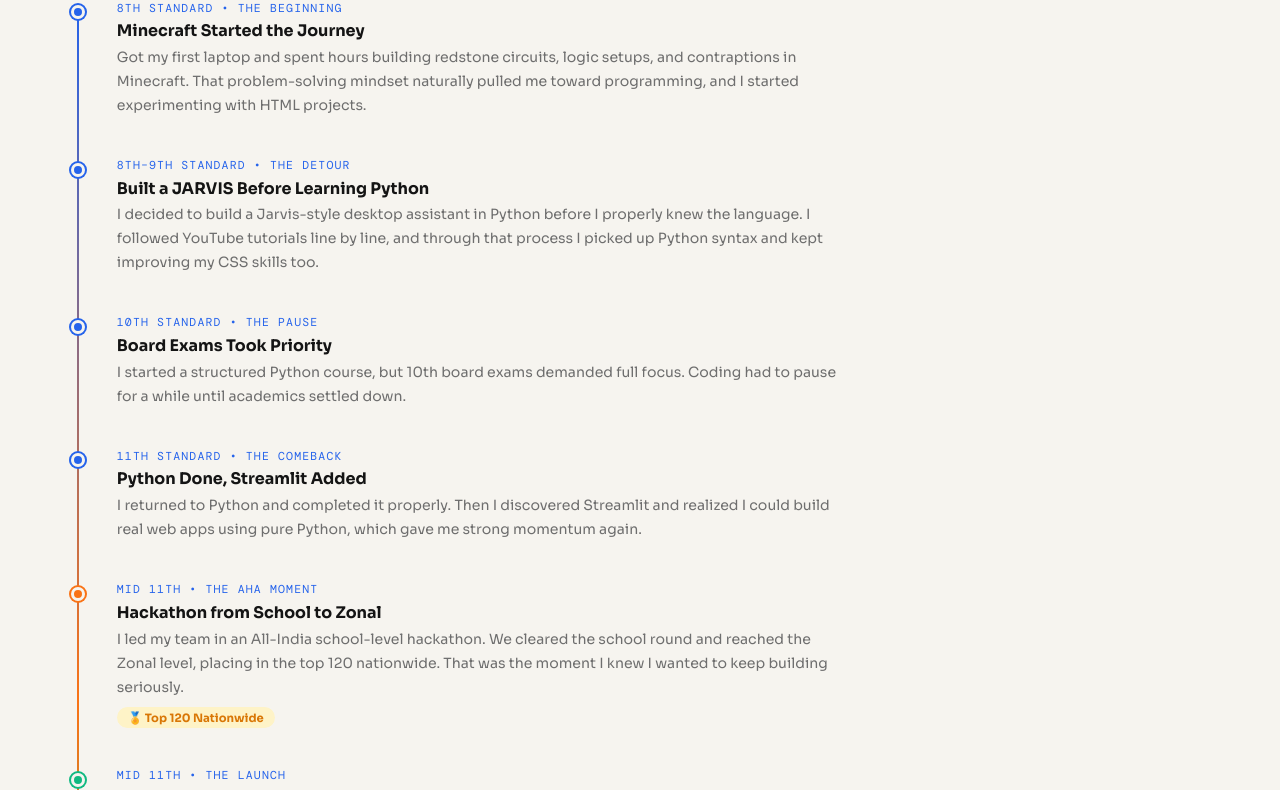
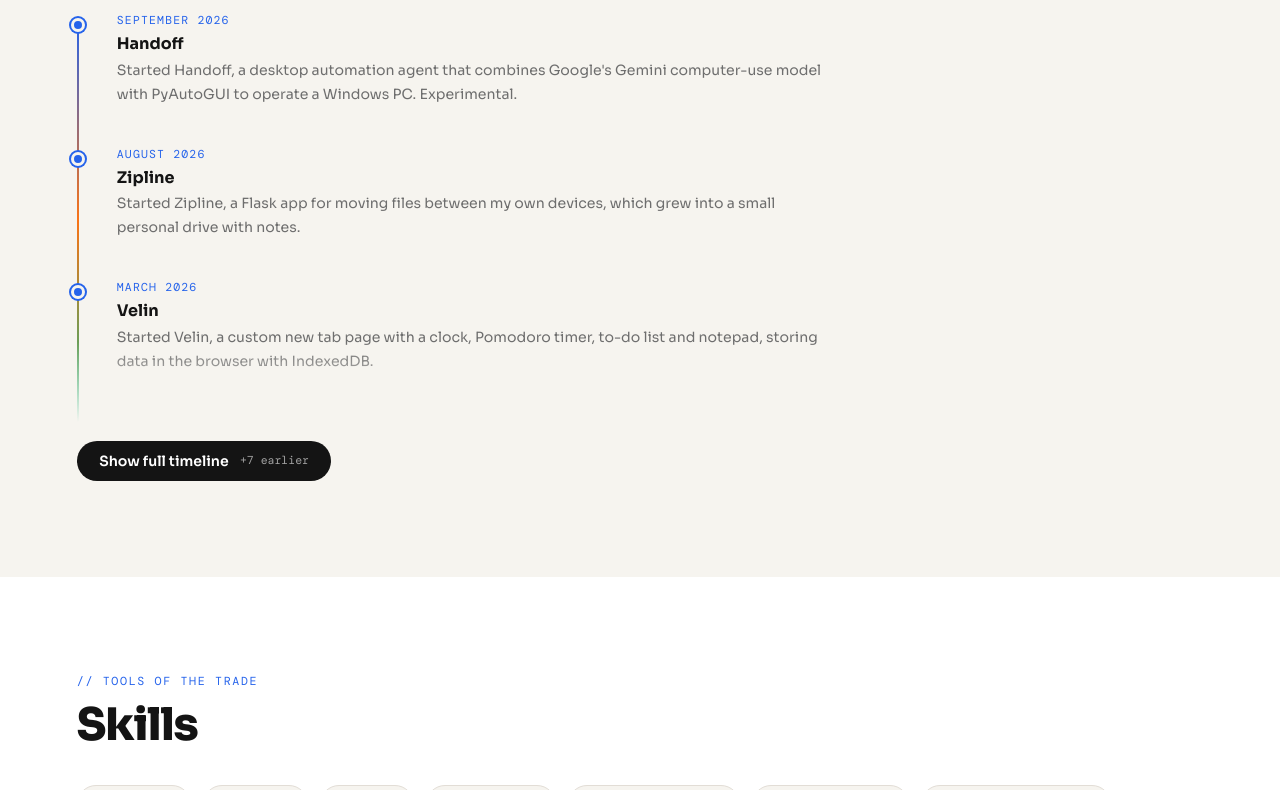
Before and after one commit to Tahsin2155/tahsin2155.github.io, a plain HTML site: page about.html in a window 1280 px wide. Shown: the part 1316-2106 px from the top of the page. Drawn offline with nearby package versions, Linux system fonts and the light colour scheme; a web font is replaced by a local one.

Commit message:
Timeline: newest first with fold, Class 10 year, case-study icons

```diff
--- a/about.html
+++ b/about.html
@@ -97,7 +97,7 @@
     <p class="education-school">PM SHRI KV 210 CoBRA CRPF Dalgaon, Assam</p>
     <ul class="education-list">
       <li>
-        <span class="education-when">Class 10</span>
+        <span class="education-when">Class 10 · 2024–25</span>
         <span class="education-what">Appeared for the 10th board examination from this school.</span>
       </li>
       <li>
@@ -113,12 +113,55 @@
     <p class="section-label">// how it started</p>
     <h2 class="section-title">My Coding Journey</h2>
   </div>
-  <div class="timeline">
+  <div class="timeline" id="timelineList" data-visible="3">
     <div class="tl-item reveal">
       <div class="tl-dot"></div>
-      <div class="tl-year">8TH STANDARD • THE BEGINNING</div>
-      <div class="tl-title">Minecraft Started the Journey</div>
-      <div class="tl-desc">Got my first laptop and spent hours building redstone circuits, logic setups, and contraptions in Minecraft. That problem-solving mindset naturally pulled me toward programming, and I started experimenting with HTML projects.</div>
+      <div class="tl-year">SEPTEMBER 2026</div>
+      <div class="tl-title">Handoff</div>
+      <div class="tl-desc">Started Handoff, a desktop automation agent that combines Google's Gemini computer-use model with PyAutoGUI to operate a Windows PC. Experimental.</div>
+    </div>
+    <div class="tl-item reveal">
+      <div class="tl-dot"></div>
+      <div class="tl-year">AUGUST 2026</div>
+      <div class="tl-title">Zipline</div>
+      <div class="tl-desc">Started Zipline, a Flask app for moving files between my own devices, which grew into a small personal drive with notes.</div>
+    </div>
+    <div class="tl-item reveal">
+      <div class="tl-dot"></div>
+      <div class="tl-year">MARCH 2026</div>
+      <div class="tl-title">Velin</div>
+      <div class="tl-desc">Started Velin, a custom new tab page with a clock, Pomodoro timer, to-do list and notepad, storing data in the browser with IndexedDB.</div>
+    </div>
+    <div class="tl-item reveal">
+      <div class="tl-dot"></div>
+      <div class="tl-year">MARCH 2026</div>
+      <div class="tl-title">MarkdStudio</div>
+      <div class="tl-desc">Started MarkdStudio, a browser-based Markdown editor. It has since been rebuilt with the markdown-it parser and a test suite.</div>
+    </div>
+    <div class="tl-item reveal" data-type="launch">
+      <div class="tl-dot"></div>
+      <div class="tl-year">JANUARY 2026 • THE LAUNCH</div>
+      <div class="tl-title">DayMark Goes Live</div>
+      <div class="tl-desc">Developed and deployed DayMark — a real, live productivity web app. My first proper full-stack project shipped to the world. Still running at daymark.streamlit.app.</div>
+    </div>
+    <div class="tl-item reveal" data-type="achievement">
+      <div class="tl-dot"></div>
+      <div class="tl-year">MID 11TH • THE AHA MOMENT</div>
+      <div class="tl-title">Hackathon from School to Zonal</div>
+      <div class="tl-desc">I led my team in an All-India school-level hackathon. We cleared the school round and reached the Zonal level, placing in the top 120 nationwide. That was the moment I knew I wanted to keep building seriously.</div>
+      <div class="tl-badge">🏅 Top 120 Nationwide</div>
+    </div>
+    <div class="tl-item reveal">
+      <div class="tl-dot"></div>
+      <div class="tl-year">11TH STANDARD • THE COMEBACK</div>
+      <div class="tl-title">Python Done, Streamlit Added</div>
+      <div class="tl-desc">I returned to Python and completed it properly. Then I discovered Streamlit and realized I could build real web apps using pure Python, which gave me strong momentum again.</div>
+    </div>
+    <div class="tl-item reveal">
+      <div class="tl-dot"></div>
+      <div class="tl-year">10TH STANDARD • THE PAUSE</div>
+      <div class="tl-title">Board Exams Took Priority</div>
+      <div class="tl-desc">I started a structured Python course, but 10th board exams demanded full focus. Coding had to pause for a while until academics settled down.</div>
     </div>
     <div class="tl-item reveal">
       <div class="tl-dot"></div>
@@ -128,54 +171,15 @@
     </div>
     <div class="tl-item reveal">
       <div class="tl-dot"></div>
-      <div class="tl-year">10TH STANDARD • THE PAUSE</div>
-      <div class="tl-title">Board Exams Took Priority</div>
-      <div class="tl-desc">I started a structured Python course, but 10th board exams demanded full focus. Coding had to pause for a while until academics settled down.</div>
-    </div>
-    <div class="tl-item reveal">
-      <div class="tl-dot"></div>
-      <div class="tl-year">11TH STANDARD • THE COMEBACK</div>
-      <div class="tl-title">Python Done, Streamlit Added</div>
-      <div class="tl-desc">I returned to Python and completed it properly. Then I discovered Streamlit and realized I could build real web apps using pure Python, which gave me strong momentum again.</div>
-    </div>
-    <div class="tl-item reveal" data-type="achievement">
-      <div class="tl-dot"></div>
-      <div class="tl-year">MID 11TH • THE AHA MOMENT</div>
-      <div class="tl-title">Hackathon from School to Zonal</div>
-      <div class="tl-desc">I led my team in an All-India school-level hackathon. We cleared the school round and reached the Zonal level, placing in the top 120 nationwide. That was the moment I knew I wanted to keep building seriously.</div>
-      <div class="tl-badge">🏅 Top 120 Nationwide</div>
-    </div>
-    <div class="tl-item reveal" data-type="launch">
-      <div class="tl-dot"></div>
-      <div class="tl-year">MID 11TH • THE LAUNCH</div>
-      <div class="tl-title">DayMark Goes Live</div>
-      <div class="tl-desc">Developed and deployed DayMark — a real, live productivity web app. My first proper full-stack project shipped to the world. Still running at daymark.streamlit.app.</div>
-    </div>
-    <div class="tl-item reveal">
-      <div class="tl-dot"></div>
-      <div class="tl-year">MARCH 2026 • MARKDSTUDIO</div>
-      <div class="tl-title">MarkdStudio Repo Created</div>
-      <div class="tl-desc">Started MarkdStudio, a browser-based Markdown editor. It has since been rebuilt with the markdown-it parser and a test suite.</div>
-    </div>
-    <div class="tl-item reveal">
-      <div class="tl-dot"></div>
-      <div class="tl-year">MARCH 2026 • VELIN</div>
-      <div class="tl-title">Velin Repo Created</div>
-      <div class="tl-desc">Started Velin, a custom new tab page with a clock, Pomodoro timer, to-do list and notepad, storing data in the browser with IndexedDB.</div>
-    </div>
-    <div class="tl-item reveal">
-      <div class="tl-dot"></div>
-      <div class="tl-year">AUGUST 2026 • ZIPLINE</div>
-      <div class="tl-title">Zipline Repo Created</div>
-      <div class="tl-desc">Started Zipline, a Flask app for moving files between my own devices, which grew into a small personal drive with notes.</div>
-    </div>
-    <div class="tl-item reveal">
-      <div class="tl-dot"></div>
-      <div class="tl-year">SEPTEMBER 2026 • HANDOFF</div>
-      <div class="tl-title">Handoff Repo Created</div>
-      <div class="tl-desc">Started Handoff, a desktop automation agent that combines Google's Gemini computer-use model with PyAutoGUI to operate a Windows PC. Experimental.</div>
+      <div class="tl-year">8TH STANDARD • THE BEGINNING</div>
+      <div class="tl-title">Minecraft Started the Journey</div>
+      <div class="tl-desc">Got my first laptop and spent hours building redstone circuits, logic setups, and contraptions in Minecraft. That problem-solving mindset naturally pulled me toward programming, and I started experimenting with HTML projects.</div>
     </div>
   </div>
+  <button class="timeline-toggle" id="timelineToggle" type="button" aria-expanded="false" aria-controls="timelineList" hidden>
+    <span class="timeline-toggle-label">Show full timeline</span>
+    <span class="timeline-toggle-count" id="timelineCount"></span>
+  </button>
 </section>
 
 <section id="skills">
--- a/assets/css/style.css
+++ b/assets/css/style.css
@@ -194,6 +194,13 @@ section { padding: 6rem 6%; }
 .page-title { font-size: clamp(2.2rem, 5.5vw, 4rem); font-weight: 800; letter-spacing: -0.04em; line-height: 1.05; }
 .page-lead { margin-top: 1.2rem; max-width: 620px; color: var(--muted); font-size: 1.05rem; font-weight: 300; line-height: 1.75; }
 
+/* CASE STUDY HEADING — project icon beside the title */
+.case-heading { display: flex; align-items: center; gap: 1.1rem; }
+.case-icon { flex-shrink: 0; display: flex; }
+.case-icon img { width: 56px; height: 56px; object-fit: contain; border-radius: 12px; display: block; }
+.case-icon .project-glyph { width: 56px; height: 56px; border-radius: 14px; }
+.case-icon .project-glyph svg { width: 30px; height: 30px; }
+
 /* BREADCRUMB (case study pages) */
 .breadcrumb { font-family: 'DM Mono', monospace; font-size: 0.75rem; color: var(--muted); margin-bottom: 1.2rem; }
 .breadcrumb a { color: var(--accent); text-decoration: none; }
@@ -249,6 +256,23 @@ section { padding: 6rem 6%; }
 .tl-title { font-size: 1rem; font-weight: 700; margin-bottom: 0.3rem; }
 .tl-desc { font-size: 0.88rem; color: var(--muted); line-height: 1.7; }
 .tl-badge { display: inline-block; margin-top: 0.5rem; padding: 0.2rem 0.7rem; background: #fef3c7; color: #d97706; border-radius: 100px; font-size: 0.72rem; font-weight: 700; }
+
+/* TIMELINE FOLD — JS adds .is-collapsed; without JS the whole timeline just shows */
+.timeline .tl-item.is-folded { display: none; }
+.timeline.is-collapsed { padding-bottom: 0.5rem; }
+.timeline.is-collapsed::after {
+  content: ''; position: absolute; left: -1px; right: 0; bottom: 0; height: 5rem;
+  background: linear-gradient(180deg, rgba(246,244,239,0) 0%, var(--bg) 100%);
+  pointer-events: none;
+}
+.timeline-toggle {
+  margin-top: 1.2rem; display: inline-flex; align-items: center; gap: 0.7rem;
+  padding: 0.7rem 1.4rem; background: var(--ink); color: #fff; border: 0; border-radius: 100px;
+  font: 600 0.88rem 'Sora', sans-serif; cursor: pointer; transition: transform 0.2s;
+}
+.timeline-toggle:hover { transform: translateY(-2px); }
+.timeline-toggle-count { font-family: 'DM Mono', monospace; font-size: 0.72rem; font-weight: 400; opacity: 0.6; }
+.timeline-toggle[aria-expanded="true"] .timeline-toggle-count { display: none; }
 
 /* SKILLS */
 #skills { background: var(--surface); }
--- a/assets/js/main.js
+++ b/assets/js/main.js
@@ -130,3 +130,40 @@ document.addEventListener('DOMContentLoaded', () => {
   }
   load();
 })();
+
+// Timeline: show only the newest few entries, with a toggle for the rest.
+// Without JS (or with <= visible entries) everything simply stays visible.
+(function () {
+  const list = document.getElementById('timelineList');
+  const btn = document.getElementById('timelineToggle');
+  if (!list || !btn) return;
+  const visible = parseInt(list.dataset.visible, 10) || 3;
+  const items = Array.from(list.querySelectorAll('.tl-item'));
+  if (items.length <= visible) return;
+
+  const label = btn.querySelector('.timeline-toggle-label');
+  const count = document.getElementById('timelineCount');
+  const hiddenCount = items.length - visible;
+
+  function setExpanded(expanded, moveFocus) {
+    items.forEach((el, i) => {
+      const fold = !expanded && i >= visible;
+      el.classList.toggle('is-folded', fold);
+      // items revealed by the toggle should not wait for a scroll observer
+      if (!fold) el.classList.add('visible');
+    });
+    list.classList.toggle('is-collapsed', !expanded);
+    btn.setAttribute('aria-expanded', String(expanded));
+    label.textContent = expanded ? 'Hide full timeline' : 'Show full timeline';
+    count.textContent = expanded ? '' : '+' + hiddenCount + ' earlier';
+    // when collapsing from far down the page, bring the timeline back into view
+    if (!expanded && moveFocus) {
+      const top = list.getBoundingClientRect().top;
+      if (top < 0) list.scrollIntoView({ block: 'start' });
+    }
+  }
+
+  btn.hidden = false;
+  setExpanded(false, false);
+  btn.addEventListener('click', () => setExpanded(btn.getAttribute('aria-expanded') !== 'true', true));
+})();
```
Also changed, not shown: projects/daymark.html (+4 -1 lines), projects/handoff.html (+4 -1 lines), projects/markdstudio.html (+4 -1 lines), projects/velin.html (+4 -1 lines).
